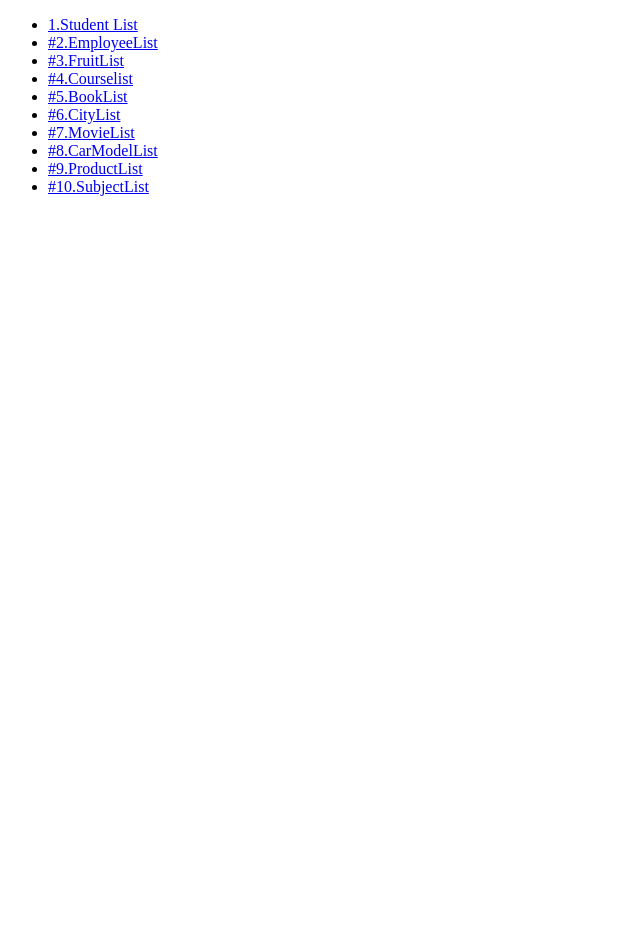
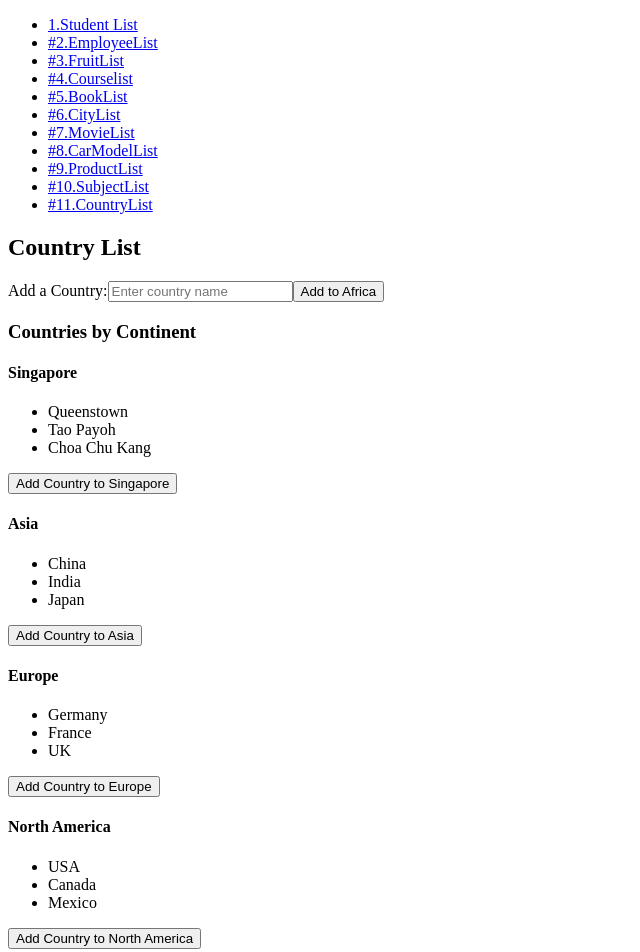
Before and after one commit to ChristineMaitom/AngularDataStructures, an Angular app: page /country-list in a window 1280 px wide. Before the commit this address led to /. Shown: the top 952 px of the page, without its empty margins (0-640 px from the left). Before the commit the page ends 800 px from the top, so only its background shows below. Built offline with nearby package versions, Linux system fonts and the light colour scheme.

Commit message:
#11 Country List

```diff
--- a/src/app/app.component.html
+++ b/src/app/app.component.html
@@ -10,6 +10,8 @@
     <li><a routerLink="car-model-list">#8.CarModelList</a></li>
     <li><a routerLink="product-list">#9.ProductList</a></li>
     <li><a routerLink="subject-list">#10.SubjectList</a></li>
+    <li><a routerLink="country-list">#11.CountryList</a></li>
+
 
 
   </ul>
--- a/src/app/app.module.ts
+++ b/src/app/app.module.ts
@@ -15,6 +15,7 @@ import {MovieListComponent} from "./components/movie-list/movie-list.component";
 import {CarModelListComponent} from "./components/car-model-list/car-model-list.component";
 import {ProductListComponent} from "./components/product-list/product-list.component";
 import {SubjectListComponent} from "./components/subject-list/subject-list.component";
+import {CountryListComponent} from "./components/country-list/country-list.component";
 
 
 const routes: Routes = [
@@ -28,6 +29,9 @@ const routes: Routes = [
   {path: 'car-model-list', component: CarModelListComponent},
   {path: 'product-list', component: ProductListComponent},
   {path: 'subject-list', component: SubjectListComponent},
+  {path: 'country-list', component: CountryListComponent},
+
+
 
 ]
 
@@ -52,7 +56,7 @@ const routes: Routes = [
     CarModelListComponent,
     ProductListComponent,
     SubjectListComponent,
-
+    CountryListComponent,
 
 
 
--- /dev/null
+++ b/src/app/components/country-list/country-list.component.html
@@ -0,0 +1,22 @@
+<div>
+  <h2>Country List</h2>
+
+  <div>
+    <label for="countryInput">Add a Country:</label>
+    <input
+      id="countryInput"
+      [(ngModel)]="newCountry"
+      placeholder="Enter country name"
+    />
+    <button (click)="addCountry(0)">Add to Africa</button> <!-- Change 0 to the appropriate index for other continents -->
+  </div>
+
+  <h3>Countries by Continent</h3>
+  <div *ngFor="let continent of countriesByContinent; let i = index">
+    <h4>{{ continent.name }}</h4>
+    <ul>
+      <li *ngFor="let country of continent.countries">{{ country }}</li>
+    </ul>
+    <button (click)="addCountry(i)">Add Country to {{ continent.name }}</button> <!-- Button for adding to the specific continent -->
+  </div>
+</div>
--- /dev/null
+++ b/src/app/components/country-list/country-list.component.ts
@@ -0,0 +1,55 @@
+import { Component } from '@angular/core';
+
+interface Continent {
+  name: string;          // Ensure the 'name' property is correctly defined
+  countries: string[];
+}
+
+@Component({
+  selector: 'app-country-list',
+  templateUrl: './country-list.component.html',
+  styleUrls: ['./country-list.component.css']
+})
+export class CountryListComponent {
+  newCountry: string = '';
+  countriesByContinent: Continent[] = [
+    {
+      name: 'Singapore',
+      countries: ['Queenstown', 'Tao Payoh', 'Choa Chu Kang']
+    },
+    {
+      name: 'Asia',
+      countries: ['China', 'India', 'Japan']
+    },
+    {
+      name: 'Europe',
+      countries: ['Germany', 'France', 'UK']
+    },
+    {
+      name: 'North America',
+      countries: ['USA', 'Canada', 'Mexico']
+    },
+    {
+      name: 'Philippines',
+      countries: ['Luzon', 'Visayas', 'Mindanao']
+    },
+    {
+      name: 'South America',
+      countries: ['Brazil', 'Argentina', 'Chile']
+    }
+  ];
+
+  addCountry(continentIndex: number) {
+    const trimmedCountry = this.newCountry.trim();
+    if (trimmedCountry) {
+      if (!this.countriesByContinent[continentIndex].countries.includes(trimmedCountry)) {
+        this.countriesByContinent[continentIndex].countries.push(trimmedCountry);
+        this.newCountry = ''; // Clear the input field
+      } else {
+        console.error('Country already exists in this continent.');
+      }
+    } else {
+      console.error('Country name cannot be empty.');
+    }
+  }
+}
```
Also changed, not shown: src/app/components/country-list/country-list.component.css (added), 1 other file (tests, documents, lock files or other folders).
